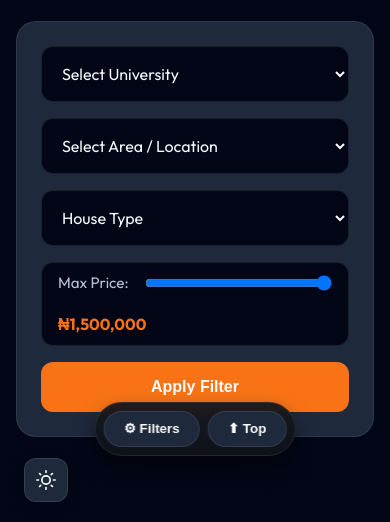
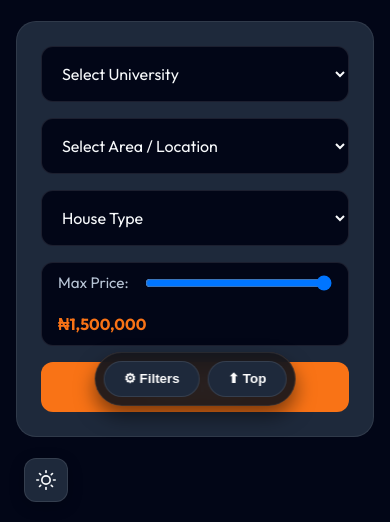
Before and after one commit to BoyLegend808/AI-HOMES, a website: page shop/shop.html in a window 390 px wide. Shown: the part 318-840 px from the top of the page. Drawn offline with nearby package versions, Linux system fonts and the light colour scheme; no server answers.

Commit message:
Fixed: profile pic persistence, sticky bar overlap, centered back button, admin image removal

```diff
--- a/shop/shop.css
+++ b/shop/shop.css
@@ -176,11 +176,12 @@
     .mobile-sticky-action-bar {
            display: none;
            position: fixed;
-           bottom: 70px;  /* Increased from 20px to avoid footer overlap */
+           bottom: 120px;  /* Increased to 120px for better footer clearance */
            left: 50%;
            transform: translateX(-50%);
            background: rgba(17, 21, 28, 0.9);
            backdrop-filter: blur(10px);
+           z-index: 1000; /* Added to ensure it stays above footer */
        padding: 0.5rem;
        border-radius: 30px;
        border: 1px solid var(--card-border);
```
